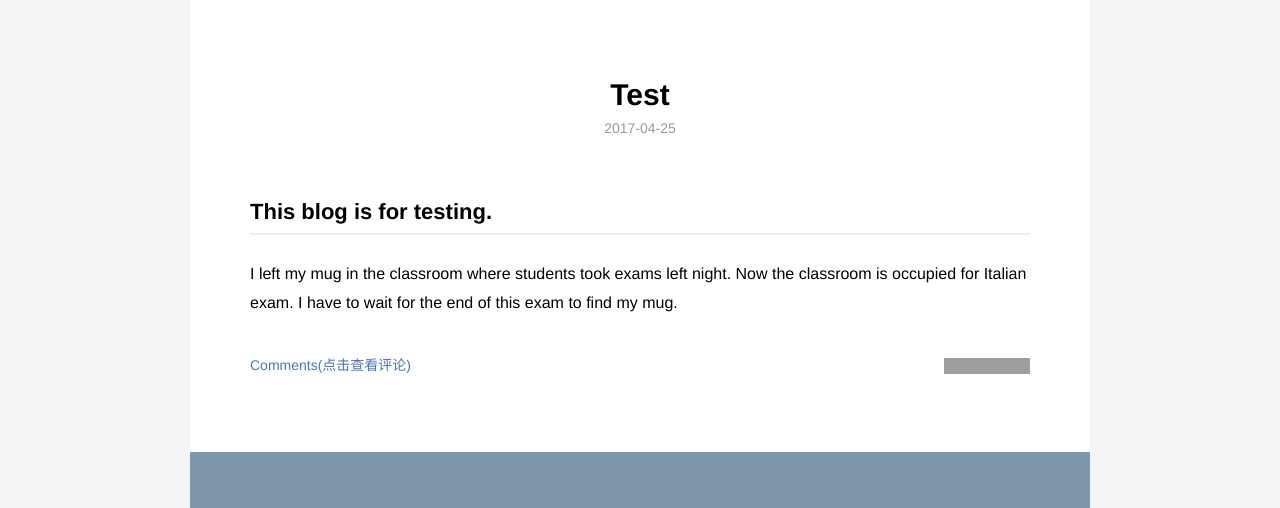
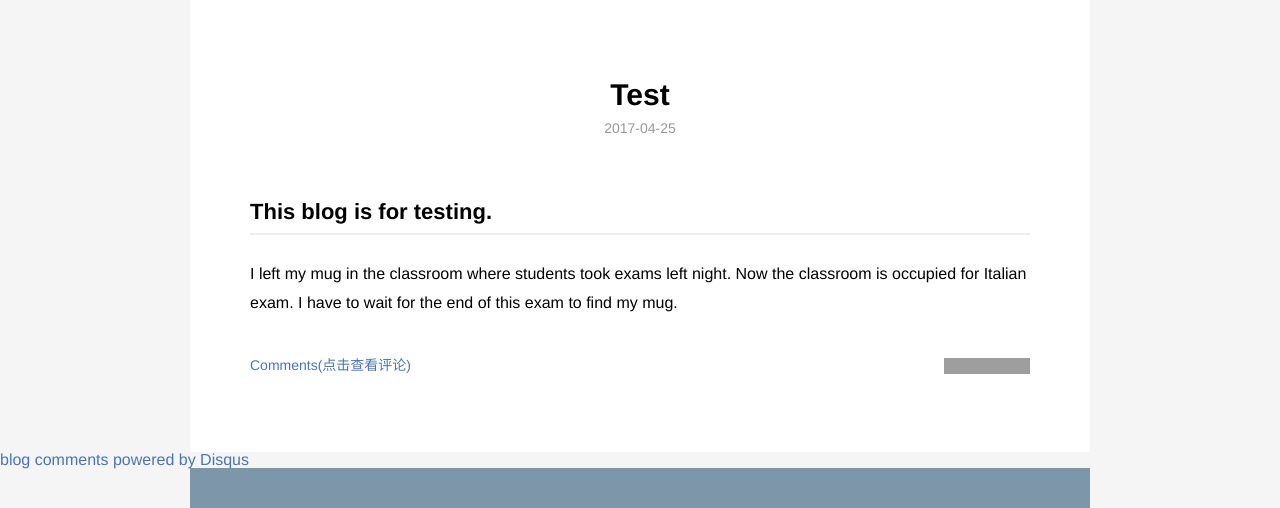
Before and after one commit to TianqiYu/TianqiYu.github.io, a Jekyll site: the page built from _posts/2017-04-25-first-blog.md, in a window 1280 px wide, cut to the strip 0-508 px from the top of the page. Built offline with Jekyll 4.4.1, drawn with Linux system fonts in a browser that asks for light colours; comment, search, counter and statistics services are not loaded; some of the changed lines change nothing that is shown; grey boxes are pictures that could not be loaded.

Commit message:
Update post.html

```diff
--- a/_layouts/post.html
+++ b/_layouts/post.html
@@ -9,6 +9,20 @@
     {{ content }}
     {% include disqus.html %}
   </div>
+  <div id="disqus_thread"></div>
+    <script type="text/javascript">
+        /* * * CONFIGURATION VARIABLES: EDIT BEFORE PASTING INTO YOUR WEBPAGE * * */
+        var disqus_shortname = 'example'; // required: replace example with your forum shortname 这个地方需要改成你配置的网站名
+
+        /* * * DON'T EDIT BELOW THIS LINE * * */
+        (function() {
+            var dsq = document.createElement('script'); dsq.type = 'text/javascript'; dsq.async = true;
+            dsq.src = 'http://' + disqus_shortname + '.disqus.com/embed.js';
+            (document.getElementsByTagName('head')[0] || document.getElementsByTagName('body')[0]).appendChild(dsq);
+        })();
+    </script>
+    <noscript>Please enable JavaScript to view the <a href="http://disqus.com/?ref_noscript">comments powered by Disqus.</a></noscript>
+    <a href="http://disqus.com" class="dsq-brlink">blog comments powered by <span class="logo-disqus">Disqus</span></a>
 
   {% include about.html %}
 
```
